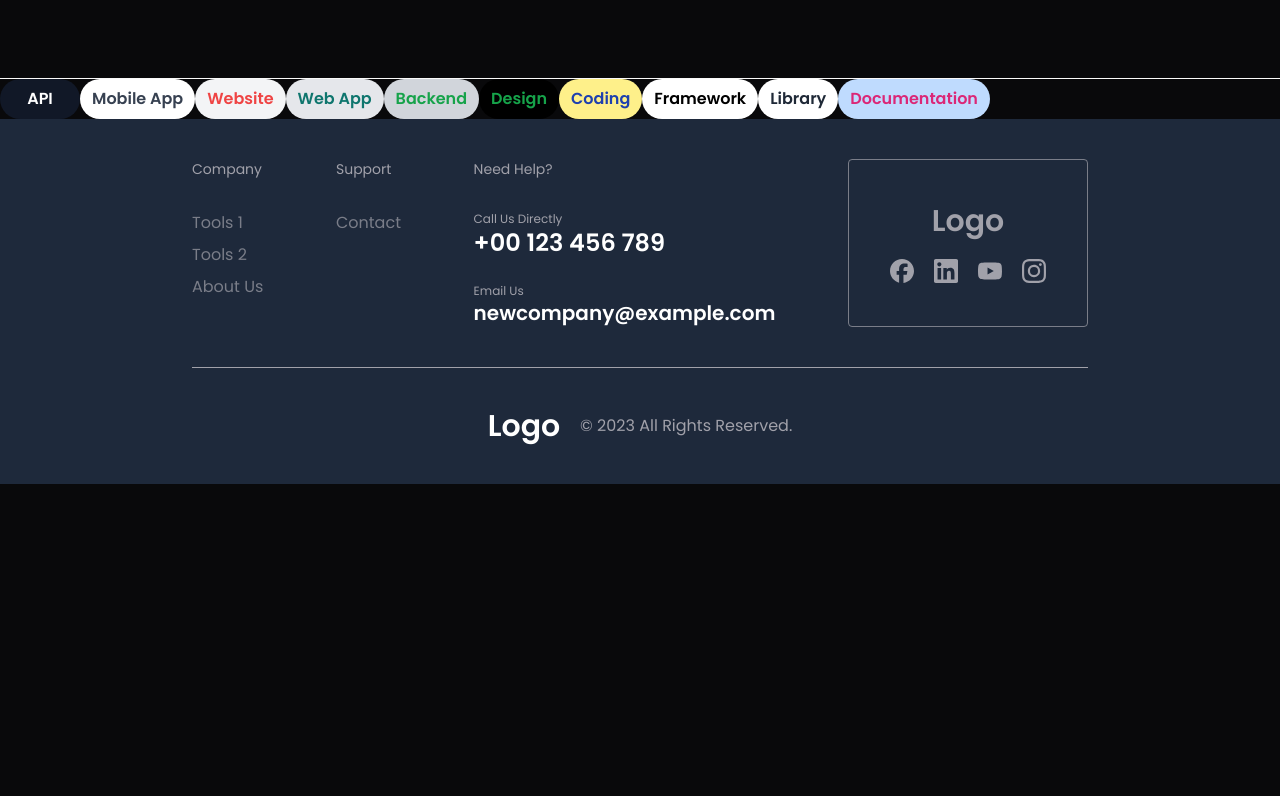
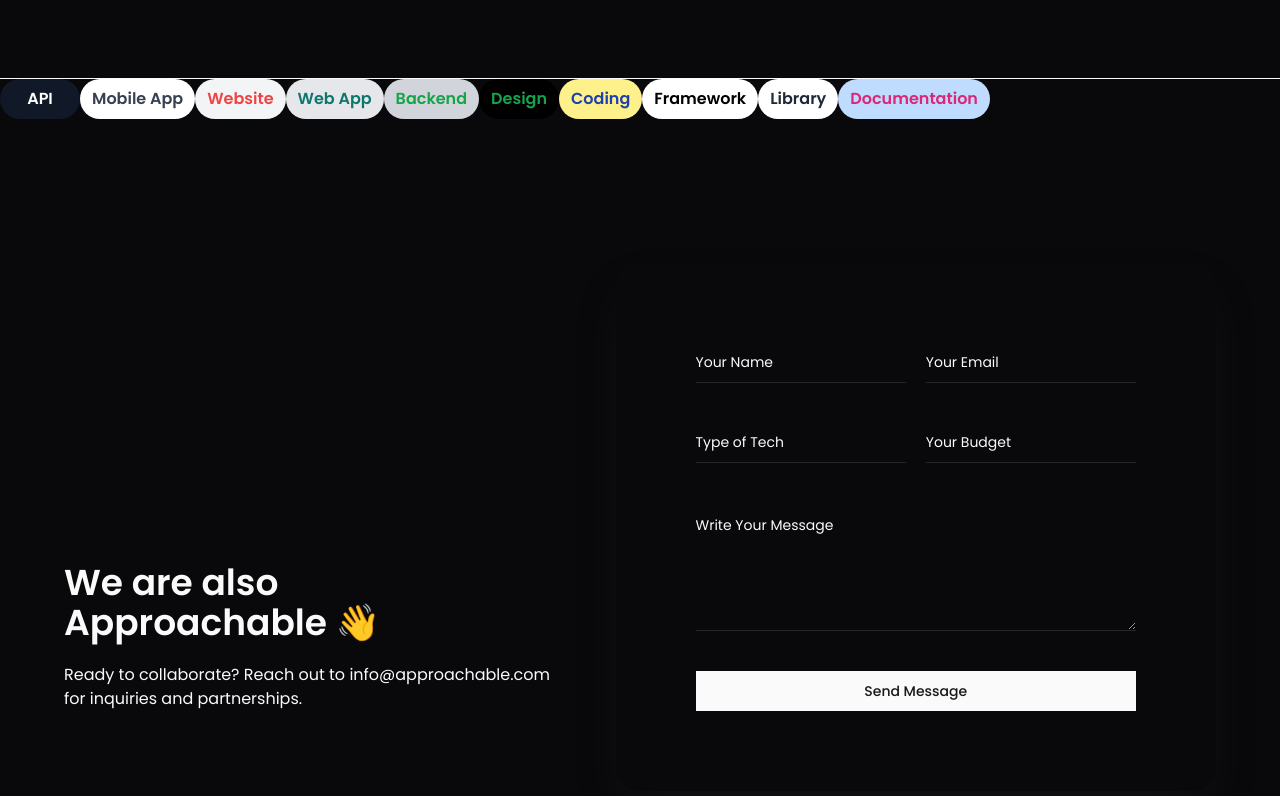
Before and after one commit to StepAsideLiL/effects, a Next.js app: page /home-pages/02 in a window 1280 px wide. Shown: the part 5544-6340 px from the top of the page. Before the commit the page ends 6028 px from the top, so only its background shows below. Built offline with nearby package versions, Linux system fonts and the light colour scheme.

Commit message:
design: Contact section

```diff
--- a/app/(home-page-design)/home-pages/02/page.tsx
+++ b/app/(home-page-design)/home-pages/02/page.tsx
@@ -27,6 +27,9 @@ import {
 import Image from "next/image";
 import { Badge } from "@/components/ui/badge";
 import { cn } from "@/lib/utils";
+import { Input } from "./_uis/input";
+import { Textarea } from "./_uis/textarea";
+import { Button } from "@/components/ui/button";
 
 const features = [
   {
@@ -372,7 +375,37 @@ export default function Page() {
       <section></section>
 
       {/* Contact */}
-      <section></section>
+      <section>
+        <div className="mx-auto flex min-h-screen w-full max-w-6xl items-end gap-10 py-32">
+          <div className="w-full space-y-5 pb-20">
+            <Balancer className="text-4xl font-semibold" as={"h1"}>
+              We are also Approachable 👋
+            </Balancer>
+            <p>
+              Ready to collaborate? Reach out to info@approachable.com for
+              inquiries and partnerships.
+            </p>
+          </div>
+
+          <div className="w-full rounded-3xl p-20 shadow-2xl shadow-muted/30">
+            <form className="space-y-10">
+              <div className="flex w-full items-center gap-5">
+                <Input placeholder="Your Name" />
+                <Input placeholder="Your Email" />
+              </div>
+
+              <div className="flex w-full items-center gap-5">
+                <Input placeholder="Type of Tech" />
+                <Input placeholder="Your Budget" />
+              </div>
+
+              <Textarea placeholder="Write Your Message" />
+
+              <Button className="w-full">Send Message</Button>
+            </form>
+          </div>
+        </div>
+      </section>
     </main>
   );
 }
```
